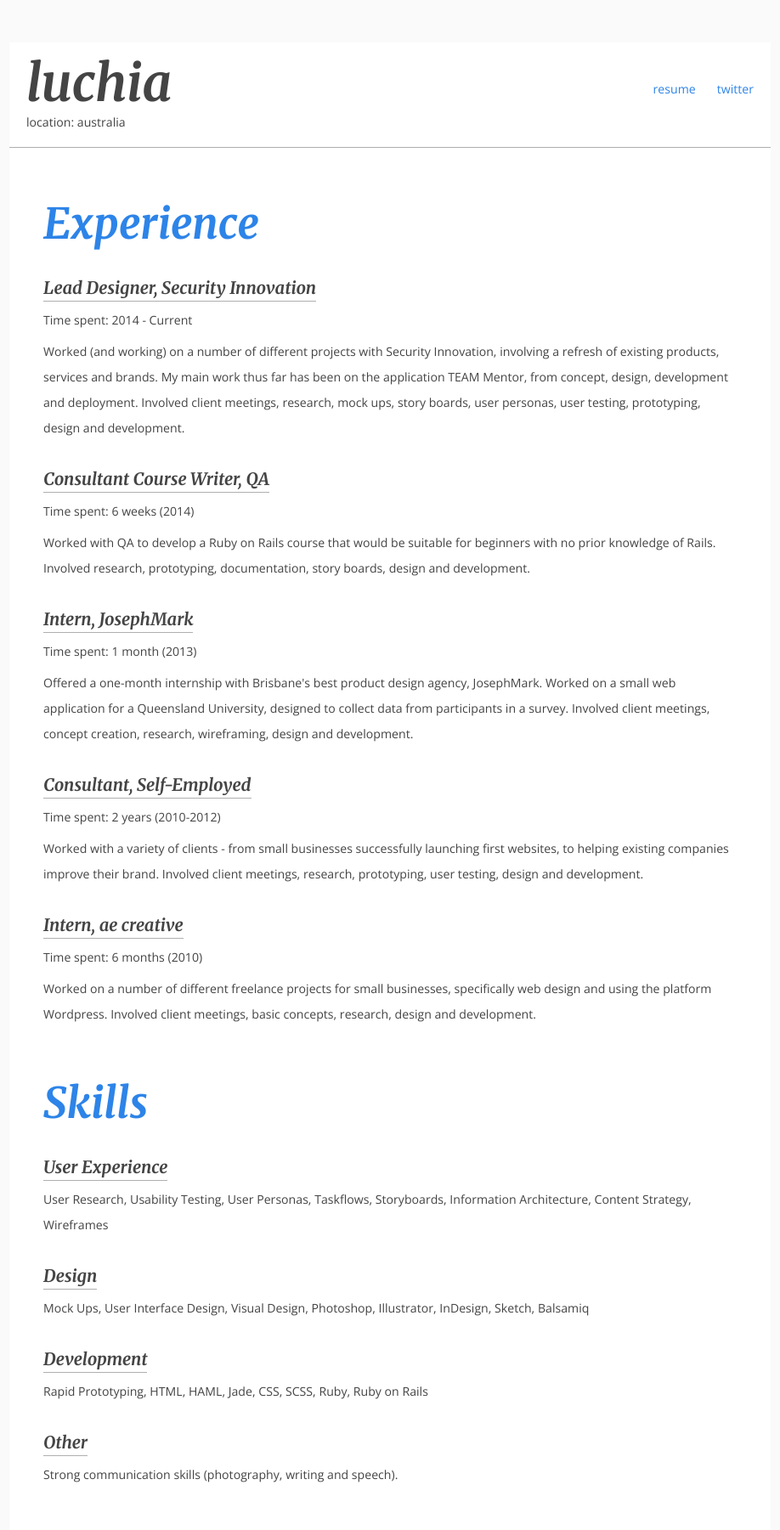
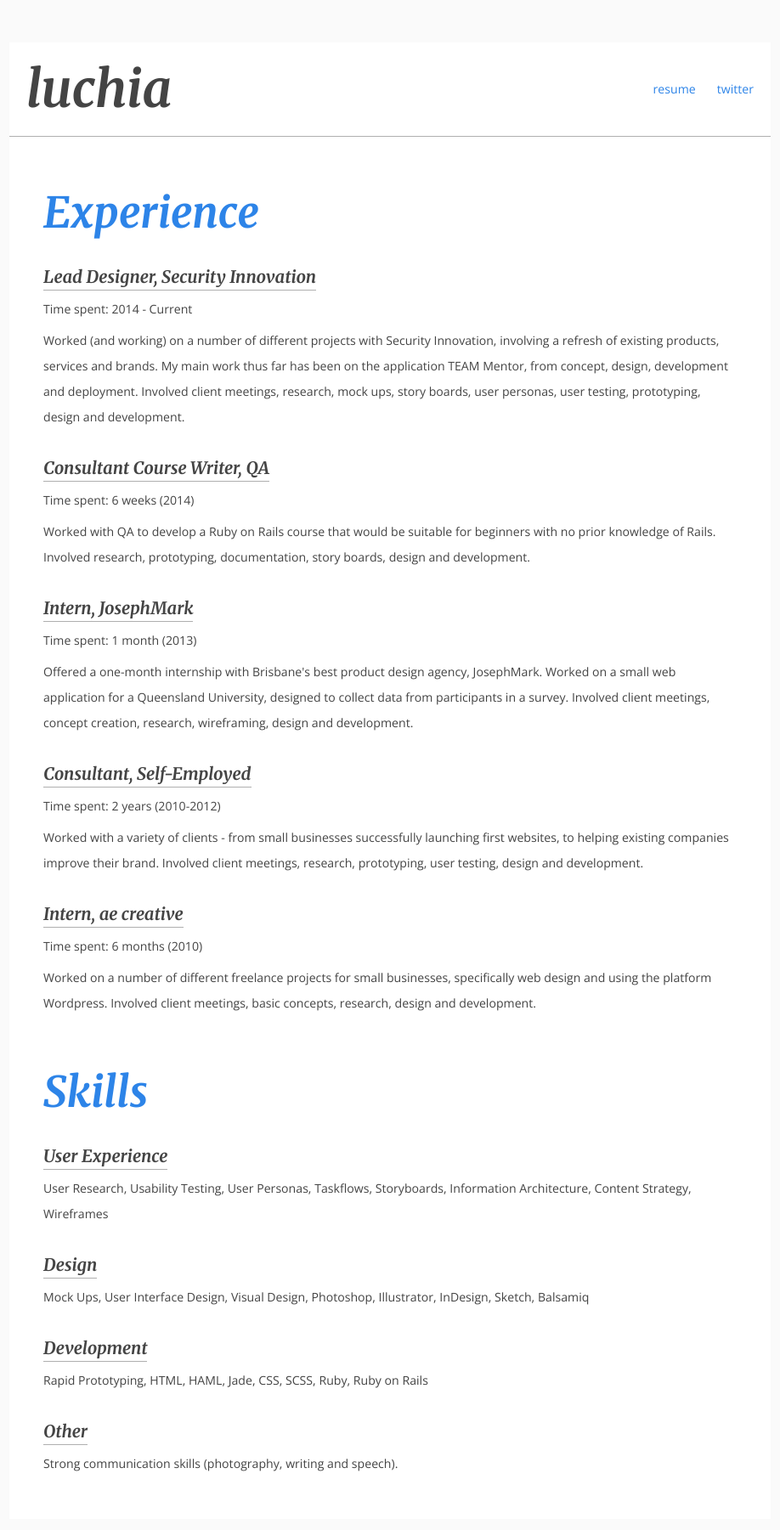
Before and after one commit to luchia/luchia.github.io, a Jekyll site: the page built from index.html, in a window 1280 px wide. Shown: the whole page at 85% size, without its empty margins (181-1099 px from the left). Built offline with Jekyll 4.4.1, drawn with Linux system fonts in a browser that asks for light colours; Markdown is read by kramdown in place of the engine named in the settings; the list of posts is cut into pages by our own code.

Commit message:
remove location from navigation

```diff
--- a/_includes/navigation.html
+++ b/_includes/navigation.html
@@ -1,7 +1,6 @@
 <nav>
     <div id="site-title">
         <h1>luchia</h1>
-        <p>Location: Australia</p>
     </div>
     <div id="links">
         <ul>
--- a/css/style.scss
+++ b/css/style.scss
@@ -27,10 +27,6 @@ nav {
     text-transform: lowercase;
     #site-title, #links {
         width: 100%;
-    }
-    p, h1 {
-        margin: 0;
-        line-height: 1.25em;
     }
     ul {
         text-align: center;
@@ -189,7 +185,7 @@ a {
     #site-title {
         width: 30%;
         text-align: left;
-        margin: 10px 0 20px 0;
+        margin: 10px 0;
     }
     #site-title, #links {
         padding: 0 20px;
```
Also changed, not shown: 4 other files.
